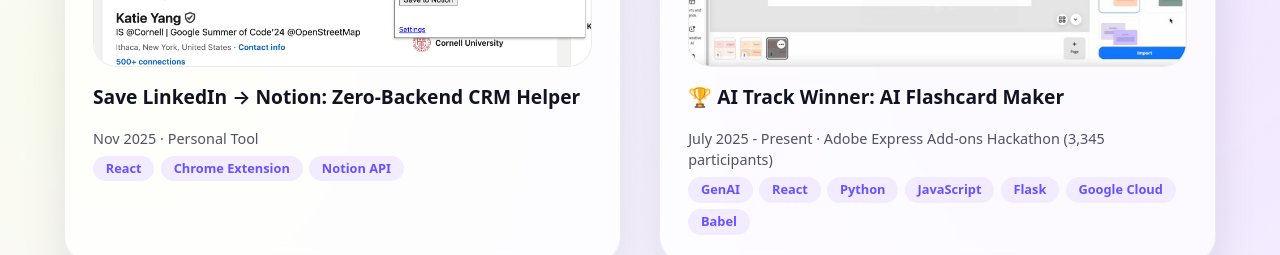
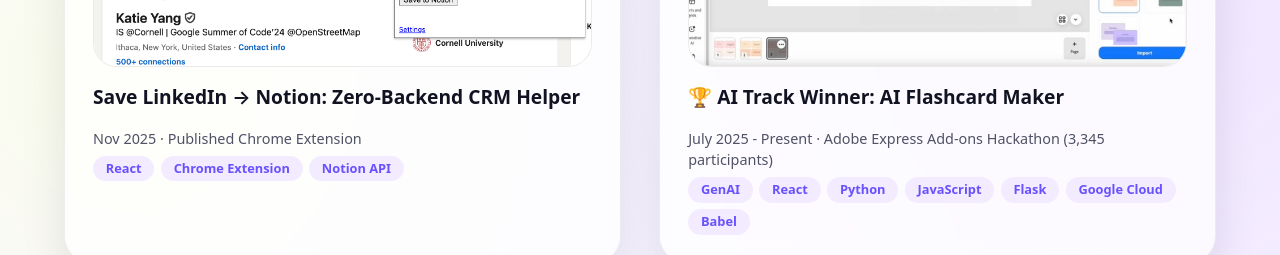
Before and after one commit to KY233466/KY233466.github.io, a Next.js app: page / in a window 1280 px wide. Shown: the part 880-1135 px from the top of the page. Built offline with nearby package versions, Linux system fonts and the light colour scheme.

Commit message:
update status

```diff
--- a/src/views/Software.js
+++ b/src/views/Software.js
@@ -12,7 +12,7 @@
     title: "Save LinkedIn → Notion: Zero-Backend CRM Helper",
     path: "/LinkedIn-to-Notion",
     content: LinkedInNotion,
-    timeframe: "Nov 2025 · Personal Tool",
+    timeframe: "Nov 2025 · Published Chrome Extension",
     tags: ["React", "Chrome Extension", "Notion API"],
   },
   {
```
